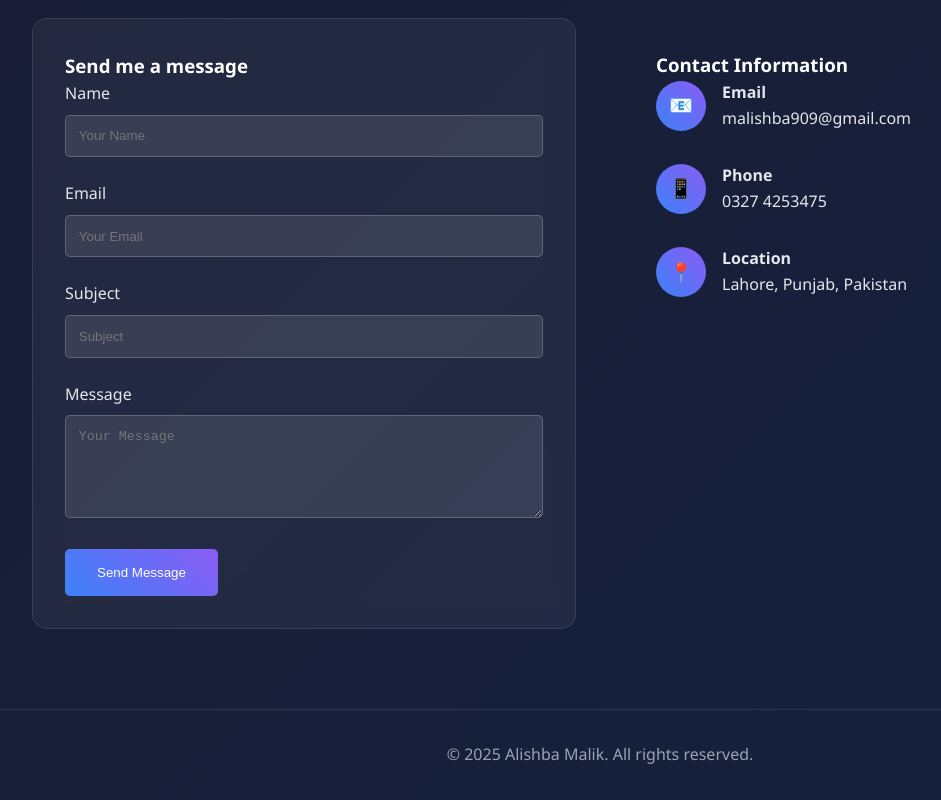
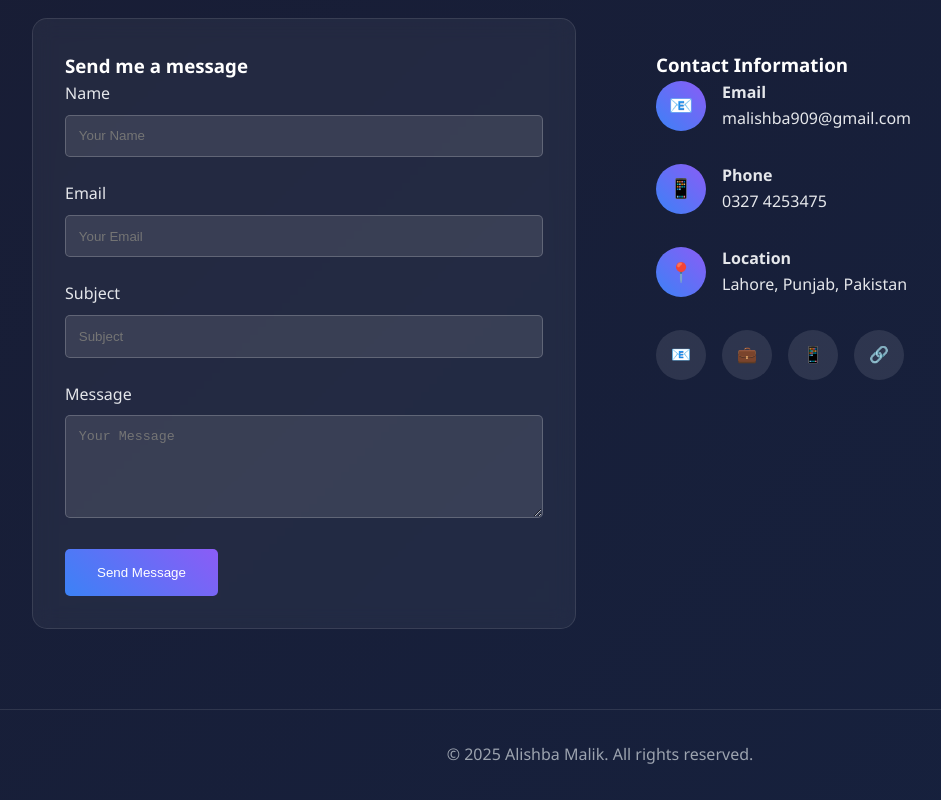
Before and after one commit to Malishba15/Portfolio, a plain HTML site: page index.html in a window 1280 px wide. Shown: the part 5504-6304 px from the top of the page, without its empty margins (40-981 px from the left). Drawn offline with Linux system fonts and the light colour scheme.

Commit message:
Update index.html

```diff
--- a/index.html
+++ b/index.html
@@ -537,6 +537,12 @@
             </div>
           </div>
 
+          <div class="social-links">
+            <a href="malishba909@gmail.com" class="social-link">📧</a>
+            <a href="#" class="social-link">💼</a>
+            <a href="https://github.com/Malishba15" class="social-link">📱</a>
+            <a href="www.linkedin.com/in/alishba-malik15" class="social-link">🔗 </a>
+          </div>
         </div>
       </div>
     </section>
```
